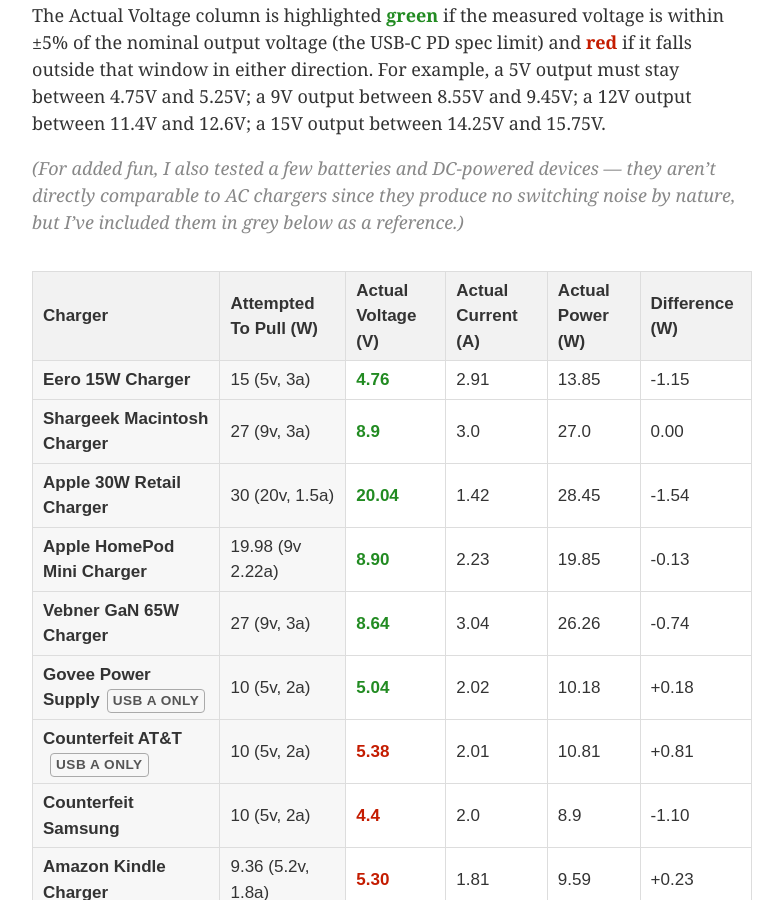
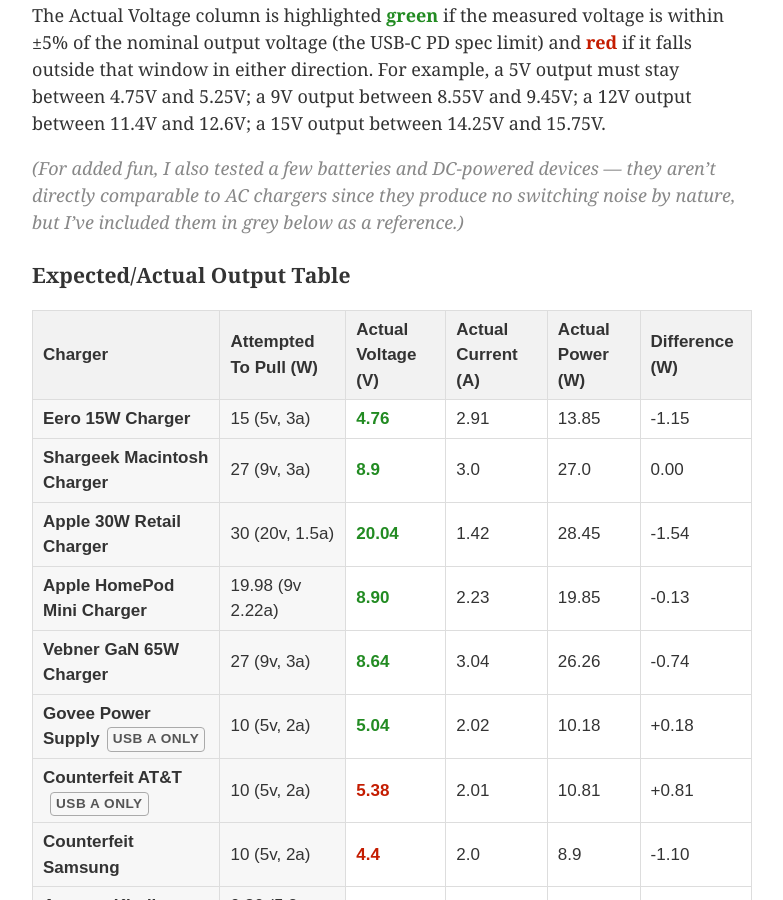
Before and after one commit to 0sps/sull1van.com, a Jekyll site: the page built from _posts/2026-01-19-a-dozen-chargers-in-the-lab.md, in a window 1280 px wide and 900 px high, scrolled down 5136 px. Shown: the whole window, without its empty margins (248-1031 px from the left). Built offline with Jekyll 4.4.1, drawn with Linux system fonts in a browser that asks for light colours; some of the changed text lies outside the part shown.

Commit message:
Update 2026-01-19-a-dozen-chargers-in-the-lab.md

```diff
--- a/_posts/2026-01-19-a-dozen-chargers-in-the-lab.md
+++ b/_posts/2026-01-19-a-dozen-chargers-in-the-lab.md
@@ -457,7 +457,7 @@
 The Actual Voltage column is highlighted <span style="color:#228B22; font-weight:700;">green</span> if the measured voltage is within ±5% of the nominal output voltage (the USB-C PD spec limit) and <span style="color:#C41C00; font-weight:700;">red</span> if it falls outside that window in either direction. For example, a 5V output must stay between 4.75V and 5.25V; a 9V output between 8.55V and 9.45V; a 12V output between 11.4V and 12.6V; a 15V output between 14.25V and 15.75V.
 
 <span style="color: #888; font-style: italic;">(For added fun, I also tested a few batteries and DC-powered devices — they aren’t directly comparable to AC chargers since they produce no switching noise by nature, but I’ve included them in grey below as a reference.)</span>
-
+### Expected/Actual Output Table
 <div class="table-wrapper">
 <table class="stats-table">
   <thead>
@@ -1454,7 +1454,7 @@
 
 <br>
 
-### Noise Ratings
+### Noise Ratings Table
 
 
 <div class="table-wrapper">
```
